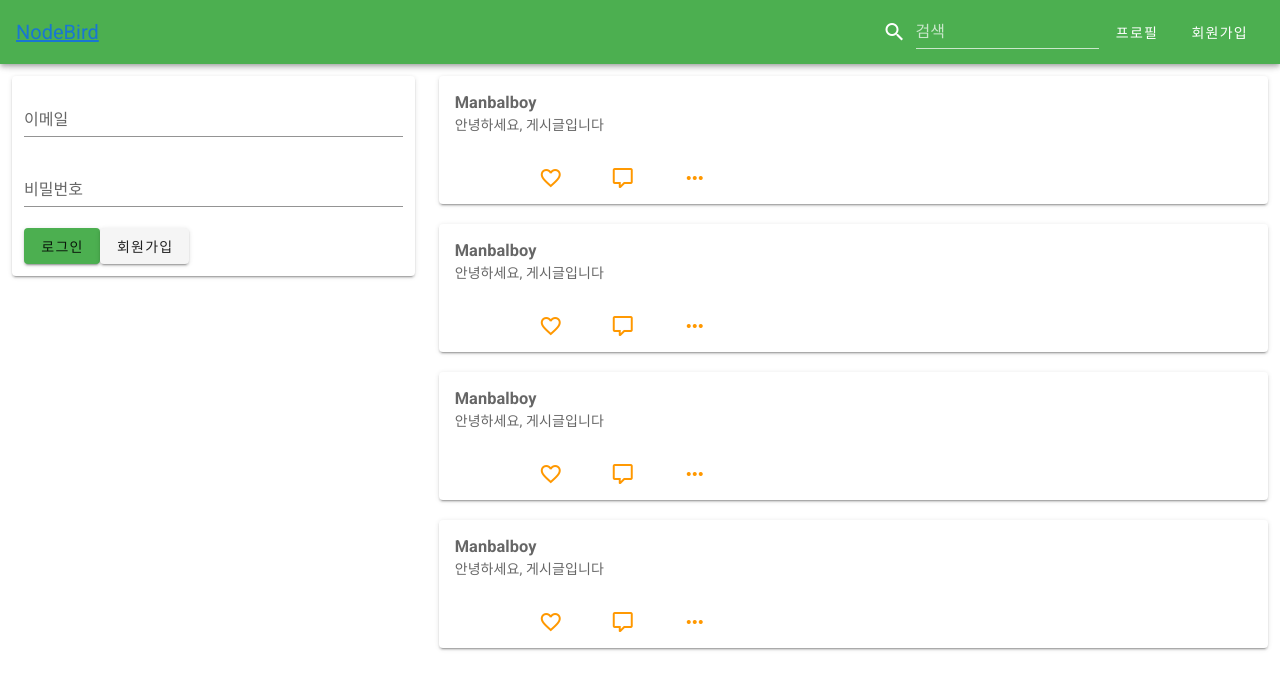
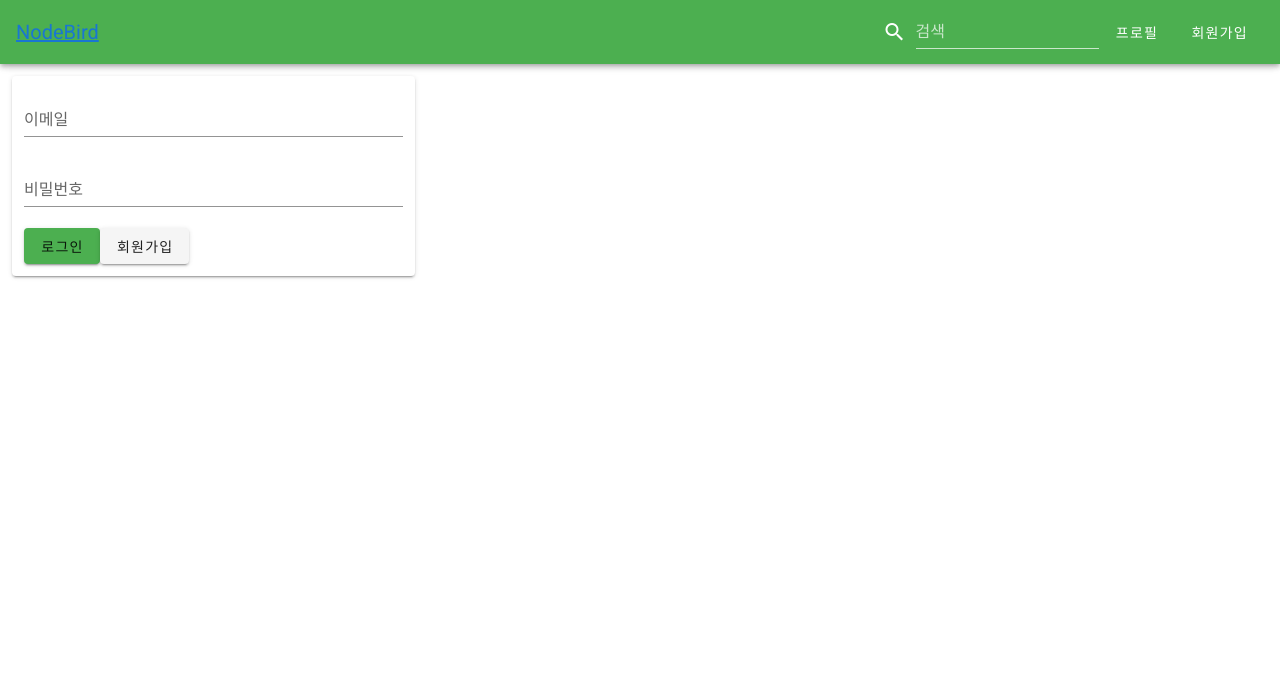
Before and after one commit to manbalboy/vue-sns, a Nuxt app in the folder ch1/front/: page / in a window 1280 px wide. Shown: the top 690 px of the page. Built offline with nearby package versions, Linux system fonts and the light colour scheme.

Commit message:
삭제 구현

```diff
--- a/ch1/front/components/PostCard.vue
+++ b/ch1/front/components/PostCard.vue
@@ -3,8 +3,8 @@
         <!--        <v-image />-->
         <v-card-text>
             <div>
-                <h3>Manbalboy</h3>
-                <div>안녕하세요, 게시글입니다</div>
+                <h3>{{ post.User.nickname }}</h3>
+                <div>{{ post.content }}</div>
             </div>
         </v-card-text>
         <v-card-actions>
@@ -17,16 +17,38 @@
             <v-btn text color="orange">
                 <v-icon>mdi-comment-outline</v-icon>
             </v-btn>
-            <v-btn text color="orange">
-                <v-icon>mdi-dots-horizontal</v-icon>
-            </v-btn>
+            <v-menu offset-y open-on-hover>
+                <template #activator="{ on }">
+                    <v-btn text color="orange" v-on="on">
+                        <v-icon>mdi-dots-horizontal</v-icon>
+                    </v-btn>
+                </template>
+                <div style="background: white">
+                    <v-btn dark color="red" @click="onRemovePost">삭제</v-btn>
+                    <v-btn text color="orange" @click="onEditPost">수정</v-btn>
+                </div>
+            </v-menu>
         </v-card-actions>
     </v-card>
 </template>
 
 <script>
+    import { mapActions } from 'vuex';
     export default {
         name: 'PostCard',
+        props: {
+            post: {
+                type: Object,
+                default: () => {},
+            },
+        },
+        methods: {
+            ...mapActions('posts', ['ADD', 'REMOVE']),
+            onRemovePost() {
+                this.REMOVE({ id: this.post.id });
+            },
+            onEditPost() {},
+        },
     };
 </script>
 
--- a/ch1/front/components/PostForm.vue
+++ b/ch1/front/components/PostForm.vue
@@ -1,5 +1,5 @@
 <template>
-    <v-card>
+    <v-card style="margin-bottom: 20px">
         <v-container>
             <v-form ref="form" v-model="valid" @submit.prevent="onSubmitForm">
                 <v-textarea
@@ -47,7 +47,6 @@
                 this.successMessages = '';
             },
             onSubmitForm() {
-                alert(1);
                 console.log(this.$refs.form.validate());
                 if (this.$refs.form.validate()) {
                     this.ADD({
@@ -60,6 +59,7 @@
                         id: Date.now(),
                         createdAt: Date.now(),
                     }).then(() => {
+                        this.content = '';
                         this.hideDetails = false;
                         this.success = true;
                         this.successMessages = '게시글 등록 성공!';
--- a/ch1/front/pages/index.vue
+++ b/ch1/front/pages/index.vue
@@ -2,10 +2,7 @@
     <v-container>
         <PostForm v-if="me" />
         <div>
-            <post-card />
-            <post-card />
-            <post-card />
-            <post-card />
+            <post-card v-for="p in mainPosts" :key="p.id" :post="p" />
         </div>
     </v-container>
 </template>
@@ -27,6 +24,7 @@
         },
         computed: {
             ...mapState('users', ['me']),
+            ...mapState('posts', ['mainPosts']),
         },
     };
 </script>
--- a/ch1/front/store/posts.js
+++ b/ch1/front/store/posts.js
@@ -6,10 +6,19 @@ export const mutations = {
     PUSH_MAIN_POST(state, payload) {
         state.mainPosts.unshift(payload);
     },
+    REMOVE_MAIN_POST(state, payload) {
+        const index = state.mainPosts.findIndex(v => v.id === payload.id);
+
+        state.mainPosts.splice(index, 1);
+    },
 };
 
 export const actions = {
     ADD(context, payload) {
         context.commit('PUSH_MAIN_POST', payload);
     },
+
+    REMOVE(context, payload) {
+        context.commit('REMOVE_MAIN_POST', payload);
+    },
 };
```
